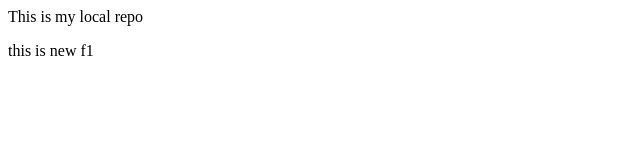
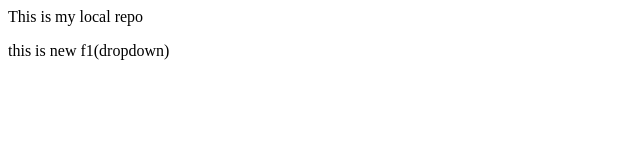
Before and after one commit to KrishnaRana24/localRepo, a plain HTML site: page index.html in a window 1280 px wide. Shown: the full height of the page, 0-640 px from the left. Drawn offline with Linux system fonts and the light colour scheme.

```diff
--- a/index.html
+++ b/index.html
@@ -1,2 +1,2 @@
 <p>This is my local repo</p>
-<p>this is new f1</p>
+<p>this is new f1(dropdown)</p>
```
